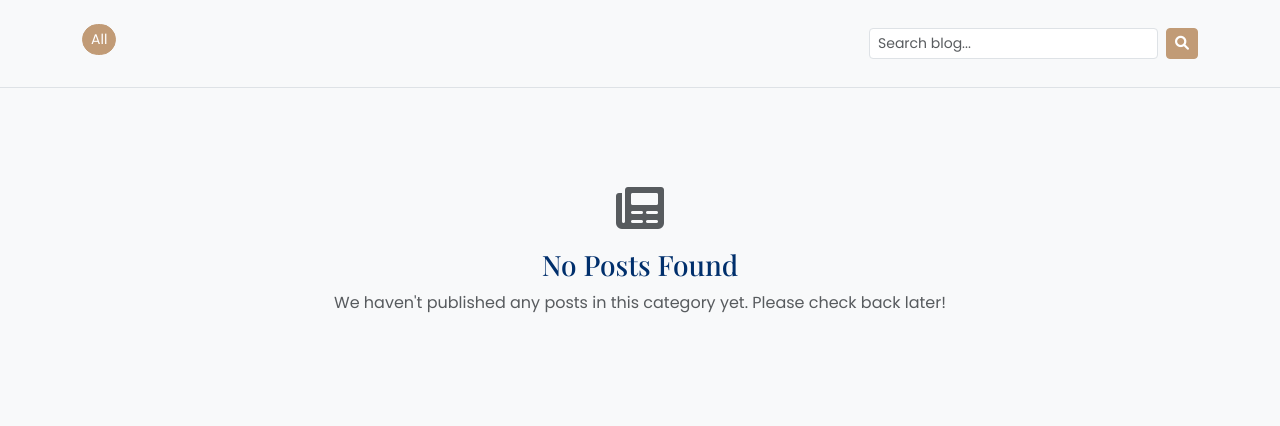
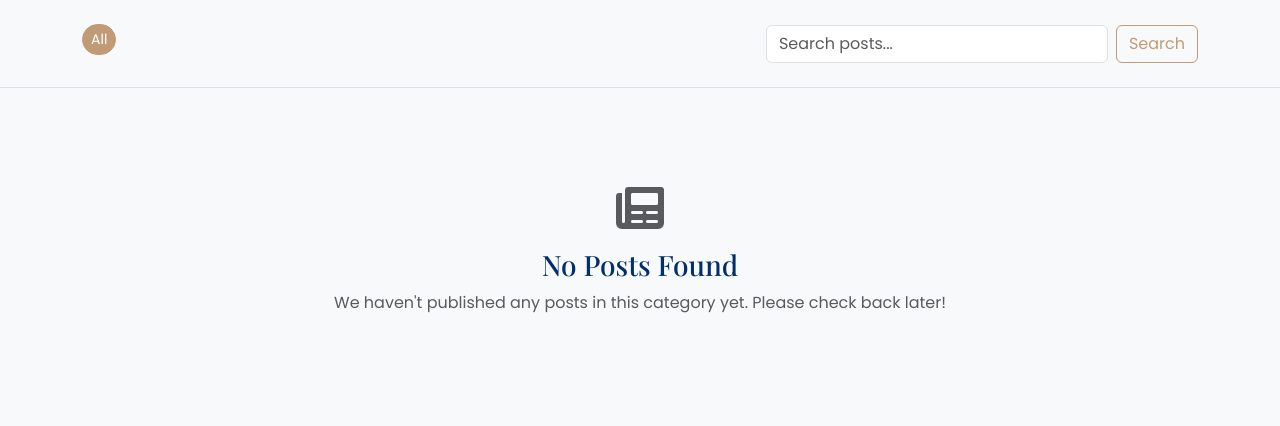
Before and after one commit to Soufiane-Majdar/celebritys_travel, a Django app: page /blog/ in a window 1280 px wide. Shown: the part 476-902 px from the top of the page. Run offline with Django 4.2, Linux system fonts and the light colour scheme; data that the repository does not hold is empty; some libraries are stand-ins or nearby versions.

Commit message:
new update

```diff
--- a/blog/urls.py
+++ b/blog/urls.py
@@ -5,6 +5,7 @@ app_name = 'blog'
 
 urlpatterns = [
     path('', views.post_list, name='post-list'),
+    path('search/', views.search, name='search'),
     path('<slug:slug>/', views.post_detail, name='post-detail'),
     path('category/<slug:slug>/', views.category_detail, name='category-detail'),
     path('<slug:slug>/comment/', views.add_comment, name='add-comment'),
--- a/blog/views.py
+++ b/blog/views.py
@@ -76,3 +76,28 @@ def add_comment(request, slug):
             messages.error(request, "There was an error submitting your comment. Please try again.")
 
     return redirect('blog:post-detail', slug=slug)
+
+def search(request):
+    query = request.GET.get('q', '')
+    if query:
+        posts = Post.objects.filter(
+            published=True
+        ).filter(
+            title__icontains=query
+        ) | Post.objects.filter(
+            published=True
+        ).filter(
+            content__icontains=query
+        )
+    else:
+        posts = Post.objects.filter(published=True)
+
+    paginator = Paginator(posts, 6)
+    page_number = request.GET.get('page')
+    page_obj = paginator.get_page(page_number)
+
+    context = {
+        'page_obj': page_obj,
+        'query': query,
+    }
+    return render(request, 'blog/post_list.html', context)
--- a/core/views.py
+++ b/core/views.py
@@ -3,15 +3,16 @@ from django.contrib import messages
 from django.core.mail import send_mail
 from django.conf import settings
 from trips.models import Destination
+from blog.models import Post
 from .models import Testimonial, FAQ, Newsletter
 
 def home(request):
     featured_trips = Destination.objects.filter(featured=True)[:6]
-    testimonials = Testimonial.objects.filter(active=True)[:3]
+    latest_posts = Post.objects.all()[:3]
 
     context = {
         'featured_trips': featured_trips,
-        'testimonials': testimonials,
+        'latest_posts': latest_posts,
     }
     return render(request, 'core/home.html', context)
 
--- a/templates/blog/post_list.html
+++ b/templates/blog/post_list.html
@@ -24,8 +24,8 @@
             </div>
             <div class="blog-search">
                 <form action="{% url 'blog:search' %}" method="get" class="d-flex">
-                    <input type="search" name="q" class="form-control form-control-sm me-2" placeholder="Search blog..." value="{{ request.GET.q }}">
-                    <button type="submit" class="btn btn-primary btn-sm"><i class="fas fa-search"></i></button>
+                    <input type="search" name="q" class="form-control me-2" placeholder="Search posts..." value="{{ query|default:'' }}">
+                    <button class="btn btn-outline-primary" type="submit">Search</button>
                 </form>
             </div>
         </div>
--- a/templates/trips/trip_list.html
+++ b/templates/trips/trip_list.html
@@ -86,7 +86,7 @@
     <div class="container">
         <div class="row g-4">
             {% for trip in page_obj %}
-            <div class="col-md-6 col-lg-4" data-aos="fade-up" data-aos-delay="{{ forloop.counter|multiply:100 }}">
+            <div class="col-md-6 col-lg-4" data-aos="fade-up" data-aos-delay="{{ forloop.counter0|add:1|add:"00" }}">
                 <div class="card trip-card h-100 border-0 shadow-sm overflow-hidden">
                     <div class="position-relative">
                         {% if trip.images.first %}
```
Also changed, not shown: trips/models.py (+5 -2 lines), db.sqlite3, trips/migrations/0002_alter_destination_options_destination_discount_and_more.py (added).
